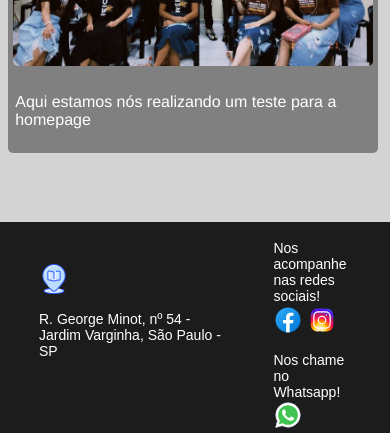
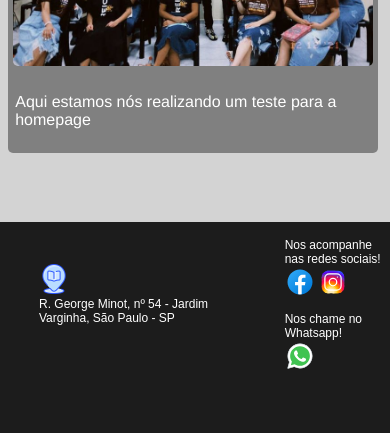
Before and after one commit to Gabriel593-dotcom/AD-Belem-JdVarginha-06, a PHP site: page / in a window 390 px wide. Shown: the part 892-1325 px from the top of the page. Run offline with PHP 8.4, Linux system fonts and the light colour scheme.

Commit message:
teste ajuste responsividade footer

```diff
--- a/css/home.css
+++ b/css/home.css
@@ -182,7 +182,7 @@ header {
     display: flex;
     justify-content: row;
     align-items: flex-start;
-    max-height: 10%;
+    max-height: 5%;
     top: 20%;
     margin-left: 10%;
     margin-right: 10%;
@@ -196,10 +196,10 @@ header {
     position: relative;
     display: flex;
     width: 40%;
-    max-height: 10%;
+    max-height: 5%;
     top: 20%;
     flex-direction: row;
-    margin-right: 10%;
+    margin-right: 1%;
 }
 
 .facebook-instagram,
@@ -208,7 +208,7 @@ header {
     display: flex;
     flex-direction: column;
     align-items: center;
-    margin-left: 6%;
+    margin-left: 2%;
 }
 
 .facebook-instagram p,
@@ -234,9 +234,16 @@ header {
     .opcoes-menu {
         transition: .6s;
     }
+    .footer-container {
+        font-size: 12px;
+    }
     .location-container {
         flex-direction: column;
         align-items: flex-start;
+    }
+    .location-container a,
+    .location-container p {
+        margin-top: 0;
     }
     .socialmedias-container {
         flex-direction: column;
```
